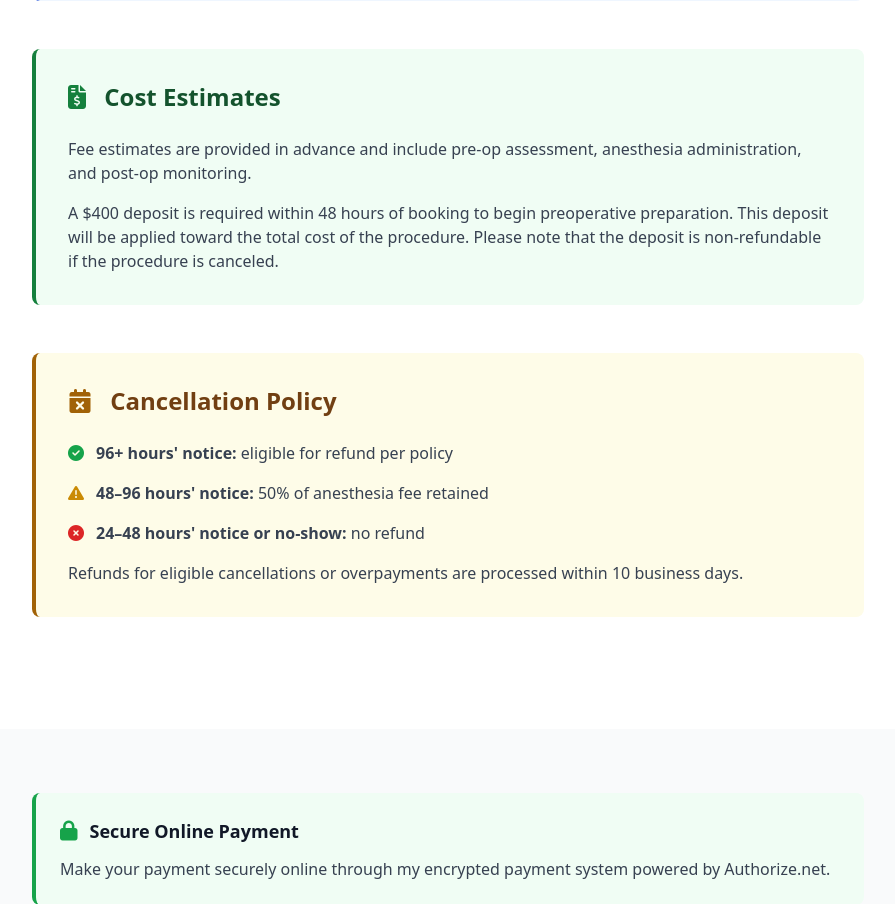
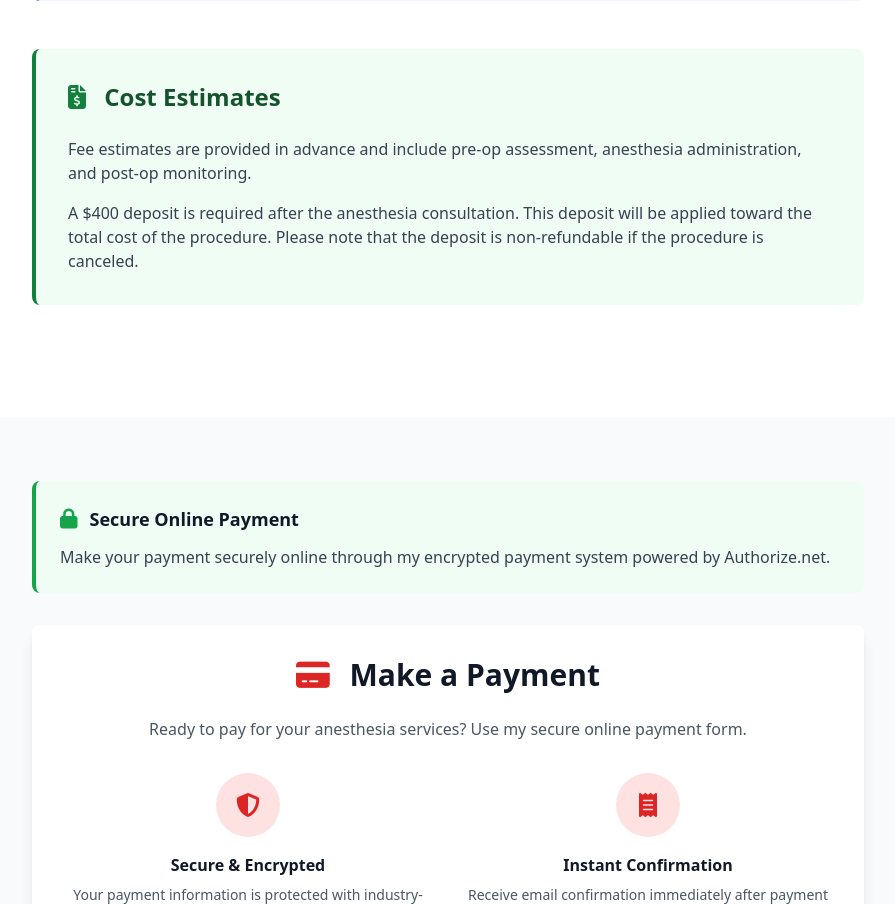
Before and after one commit to fredflores814/Mikkelsen-Anesthesia-Website, a Django app: page /financial-policy/ in a window 1280 px wide. Shown: the part 1264-2168 px from the top of the page, without its empty margins (192-1087 px from the left). Run offline with Django 5.2, Linux system fonts and the light colour scheme; some libraries are stand-ins or nearby versions.

Commit message:
Edited Financial Policy page

```diff
--- a/templates/website/financial_policy.html
+++ b/templates/website/financial_policy.html
@@ -91,44 +91,12 @@
                         Fee estimates are provided in advance and include pre-op assessment, anesthesia administration, and post-op monitoring.
                     </p>
                     <p>
-                        A $400 deposit is required within 48 hours of booking to begin preoperative preparation. This deposit will be applied toward the total cost of the procedure. Please note that the deposit is non-refundable if the procedure is canceled.
+                        A $400 deposit is required after the anesthesia consultation. This deposit will be applied toward the total cost of the procedure. Please note that the deposit is non-refundable if the procedure is canceled.
                     </p>
                 </div>
             </div>
         </div>
 
-        <!-- Cancellation Policy -->
-        <div class="mb-12">
-            <div class="bg-yellow-50 border-l-4 border-yellow-700 rounded-lg p-8">
-                <h2 class="text-2xl font-bold text-yellow-900 mb-6">
-                    <i class="fas fa-calendar-times text-yellow-700 mr-3"></i>
-                    Cancellation Policy
-                </h2>
-                <div class="space-y-4 text-gray-700">
-                    <div class="flex items-start">
-                        <i class="fas fa-check-circle text-green-600 mt-1 mr-3"></i>
-                        <div>
-                            <strong>96+ hours' notice:</strong> eligible for refund per policy
-                        </div>
-                    </div>
-                    <div class="flex items-start">
-                        <i class="fas fa-exclamation-triangle text-yellow-600 mt-1 mr-3"></i>
-                        <div>
-                            <strong>48–96 hours' notice:</strong> 50% of anesthesia fee retained
-                        </div>
-                    </div>
-                    <div class="flex items-start">
-                        <i class="fas fa-times-circle text-red-600 mt-1 mr-3"></i>
-                        <div>
-                            <strong>24–48 hours' notice or no-show:</strong> no refund
-                        </div>
-                    </div>
-                    <p class="mt-4">
-                        Refunds for eligible cancellations or overpayments are processed within 10 business days.
-                    </p>
-                </div>
-            </div>
-        </div>
     </div>
 </section>
 
```
